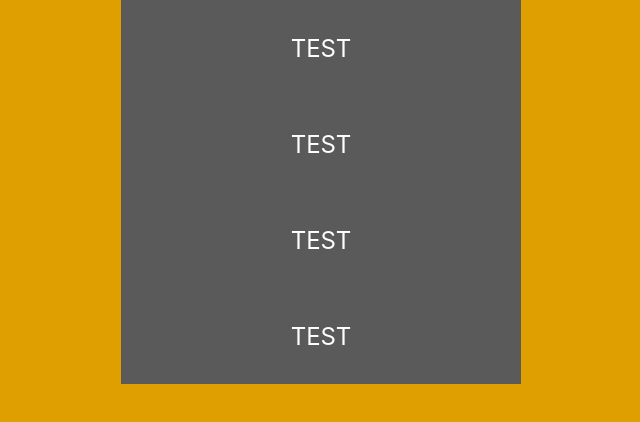
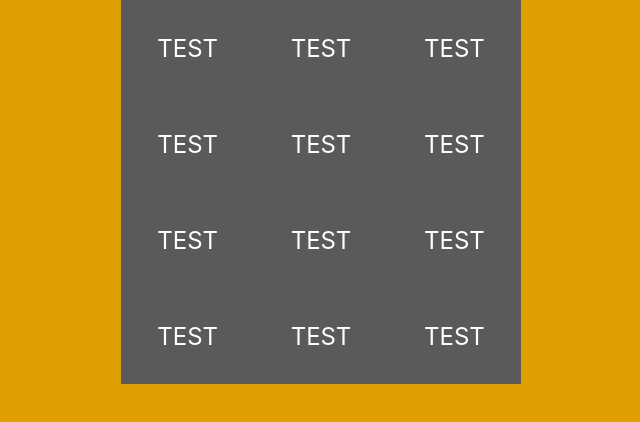
Before and after one commit to jacquesLaguerre/CalculatorProject, a React (Create React App) app: page / in a window 1280 px wide. Shown: the top 422 px of the page, without its empty margins (319-959 px from the left). Built offline with nearby package versions, Linux system fonts and the light colour scheme.

Commit message:
skeleton of the calculator

```diff
--- a/src/App.css
+++ b/src/App.css
@@ -13,3 +13,7 @@ background-color: rgb(247, 243, 243);
 width: 400px;
 border-radius: 16px ;
 }
+
+.row{
+  display: flex ;
+}
--- a/src/App.js
+++ b/src/App.js
@@ -6,10 +6,32 @@ const App = () =>  {
   return (
     <div className="App">
  <div className="calc-grid">
+
+ <div className="row">
 <Button />
 <Button />
 <Button />
+
+ </div>
+ <div className="row">
 <Button />
+<Button />
+<Button />
+
+ </div>
+ <div className="row">
+<Button />
+<Button />
+<Button />
+
+ </div>
+ <div className="row">
+<Button />
+<Button />
+<Button />
+
+ </div>
+
  </div>
     </div>
   );
```
